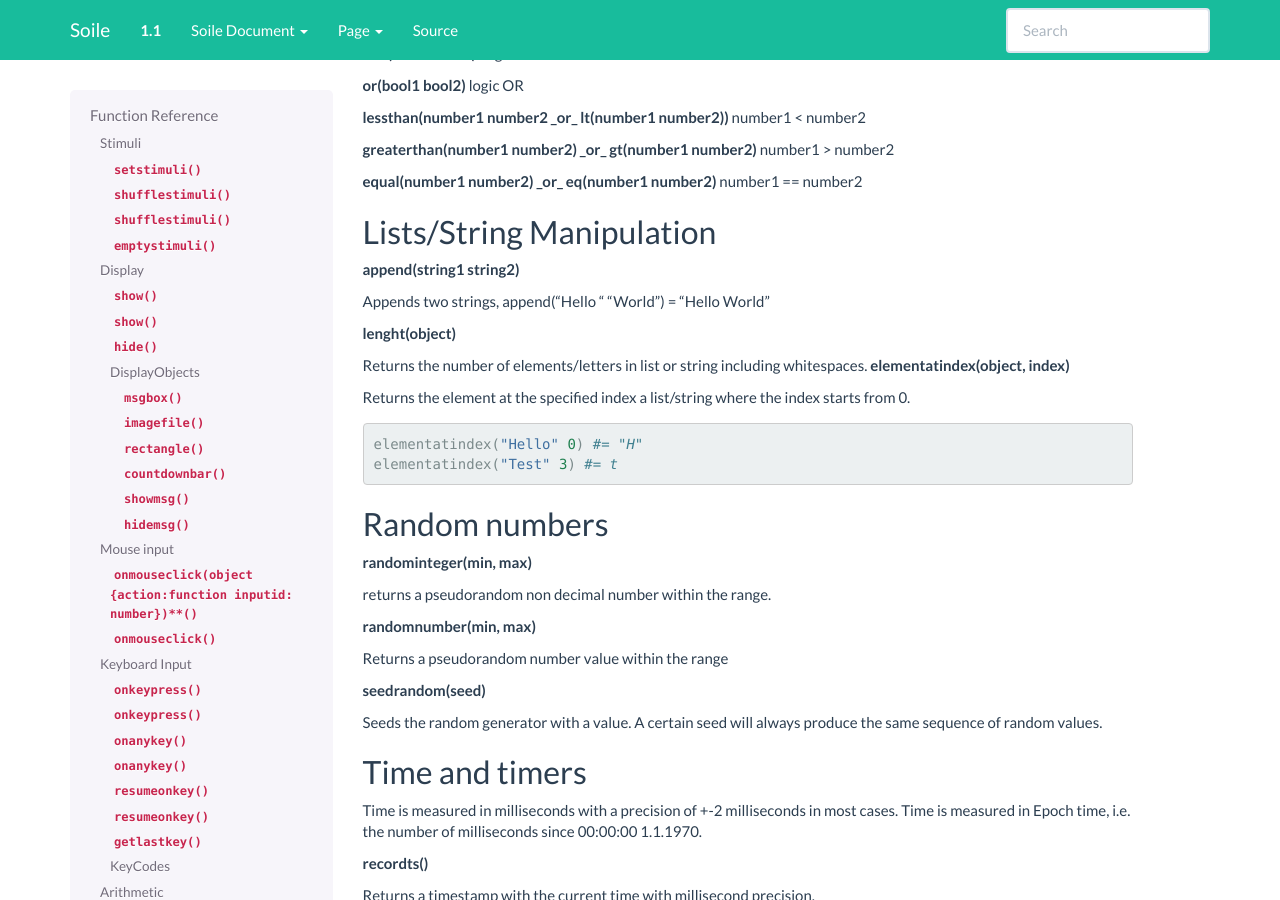
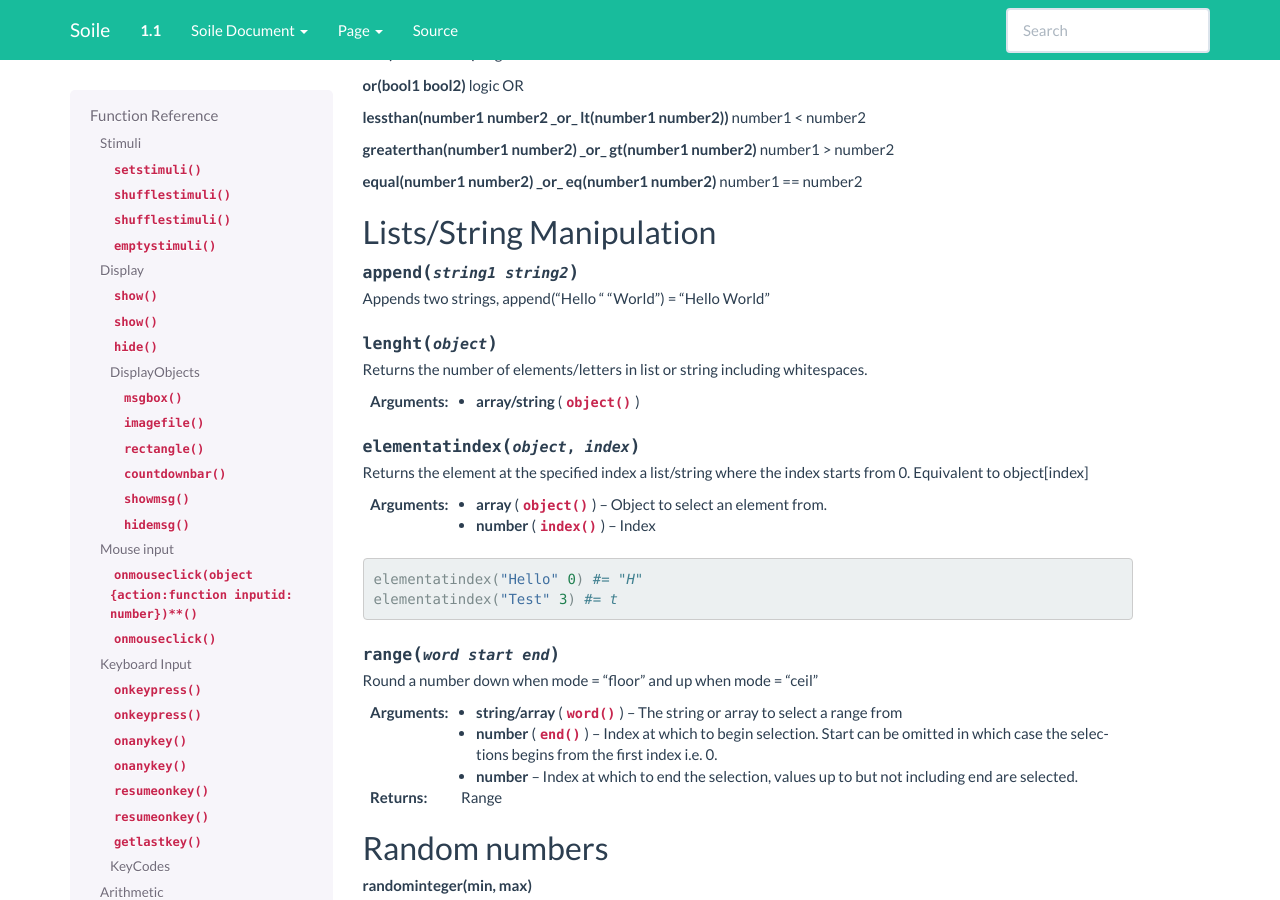
Before and after one commit to Abo-Soile/SOILE-Backend, a Sphinx documentation site: the page built from docs/functions.rst, in a window 1280 px wide and 900 px high, scrolled down 5985 px. Built offline with Sphinx 7.4.7, drawn with Linux system fonts in a browser that asks for light colours; some of the changed text lies outside the part shown.

Commit message:
Add documentation for range

```diff
--- a/docs/functions.rst
+++ b/docs/functions.rst
@@ -347,21 +347,39 @@ Basic logic functions that return a boolean value(true or false)
 Lists/String Manipulation
 #########################
 
-**append(string1 string2)**
+.. function:: append(string1 string2)
 
-Appends two strings, append("Hello " "World") = "Hello World"
+    Appends two strings, append("Hello " "World") = "Hello World"
 
-**lenght(object)**
+.. function:: lenght(object)
 
-Returns the number of elements/letters in  list or string including whitespaces.
-**elementatindex(object, index)**
+    Returns the number of elements/letters in  list or string including whitespaces.
 
-Returns the element at the specified index a list/string where the index starts from 0.
+    :param object array/string:
 
-::
+.. function:: elementatindex(object, index)
 
-    elementatindex("Hello" 0) #= "H"
-    elementatindex("Test" 3) #= t
+    Returns the element at the specified index a list/string where the index starts from 0. Equivalent to  object[index]
+
+    :param object array: Object to select an element from.
+    :param index number: Index
+
+    ::
+
+        elementatindex("Hello" 0) #= "H"
+        elementatindex("Test" 3) #= t
+
+
+.. function:: range(word start end)
+
+    Round a number down when mode = "floor" and up when mode = "ceil"
+
+    :param word string/array: The string or array to select a range from
+    :param start number: Index at which to begin selection. Start can be omitted in which case the selections begins from the first index i.e. 0.
+    :param end number: Index at which to end the selection, values up to but not including end are selected.
+
+    :returns: Range
+
 
 ##############
 Random numbers
```
